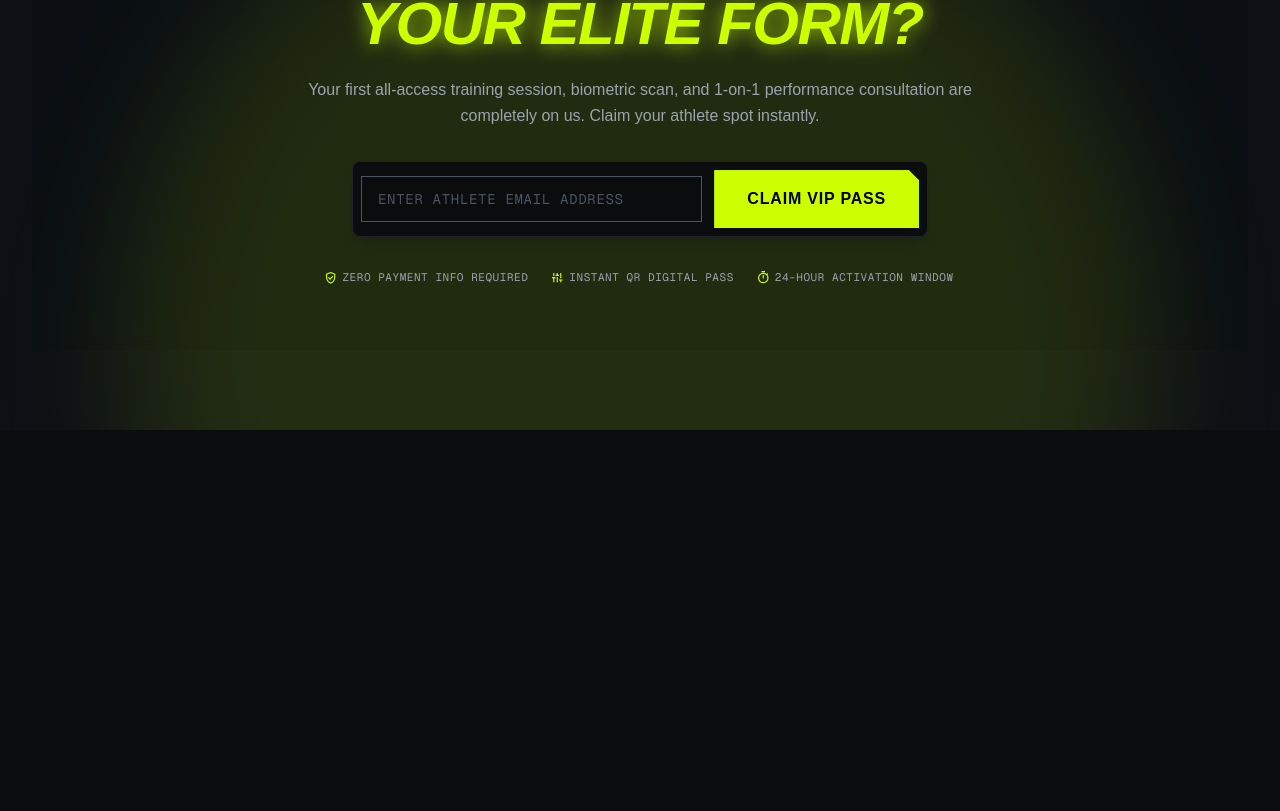
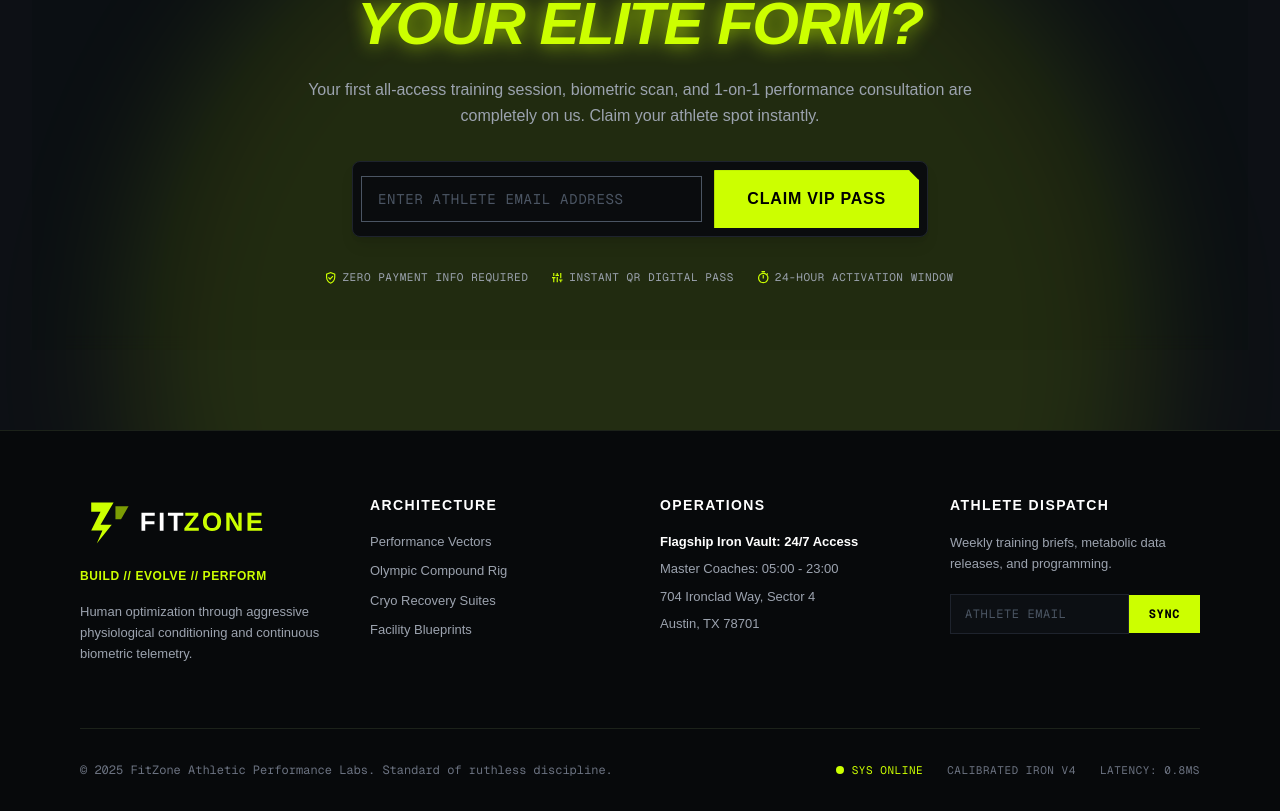
Before and after one commit to Mohamed-Mos-aad/fitzone, a Next.js app: page / in a window 1280 px wide. Shown: the part 5408-6219 px from the top of the page. Before the commit the page ends 5838 px from the top, so only its background shows below. Built offline with nearby package versions, Linux system fonts and the light colour scheme.

Commit message:
Footer section finished

```diff
--- a/app/page.tsx
+++ b/app/page.tsx
@@ -7,6 +7,7 @@ import Coaches from "@/presentation/sections/landing/Coaches";
 import Timetable from "@/presentation/sections/landing/Timetable";
 import Facilities from "@/presentation/sections/landing/Facilities";
 import CTASection from "@/presentation/sections/landing/CTASection";
+import Footer from "@/presentation/sections/landing/Footer";
 
 
 
@@ -22,6 +23,7 @@ export default function Home() {
         <Timetable />
         <Facilities />
         <CTASection />
+        <Footer />
       </main>
     </>
   );
--- /dev/null
+++ b/presentation/sections/landing/Footer.tsx
@@ -0,0 +1,95 @@
+// ** Hooks && Tools
+import Image from 'next/image'
+import Link from 'next/link'
+// ** Assets
+import logo from '@/public/icons/logo.svg'
+
+
+
+export default function Footer() {
+    return (
+        <footer className="w-full bg-[#07090B] text-white border-t border-[#1C221A] pt-16 pb-8 px-6 sm:px-12 lg:px-20">
+            <div className="grid grid-cols-1 md:grid-cols-2 lg:grid-cols-4 gap-10 pb-16">
+                <div className="flex flex-col gap-4">
+                    <Image src={logo} alt='logo'/>
+
+                    <p className="text-[12px] font-bold text-[#CCFF00] tracking-wider uppercase">
+                        BUILD // EVOLVE // PERFORM
+                    </p>
+
+                    <p className="text-[13px] text-[#9CA3AF] leading-relaxed max-w-xs">
+                        Human optimization through aggressive physiological conditioning and continuous biometric telemetry.
+                    </p>
+                </div>
+
+                <div className="flex flex-col gap-4">
+                    <h3 className="text-[14px] font-bold tracking-widest uppercase text-white">
+                        ARCHITECTURE
+                    </h3>
+                    <ul className="flex flex-col gap-2.5 text-[13px] text-[#9CA3AF]">
+                        <li>
+                            <Link href="#" className="hover:text-[#CCFF00] transition-colors">Performance Vectors</Link>
+                        </li>
+                        <li>
+                            <Link href="#" className="hover:text-[#CCFF00] transition-colors">Olympic Compound Rig</Link>
+                        </li>
+                        <li>
+                            <Link href="#" className="hover:text-[#CCFF00] transition-colors">Cryo Recovery Suites</Link>
+                        </li>
+                        <li>
+                            <Link href="#" className="hover:text-[#CCFF00] transition-colors">Facility Blueprints</Link>
+                        </li>
+                    </ul>
+                </div>
+
+                <div className="flex flex-col gap-4">
+                    <h3 className="text-[14px] font-bold tracking-widest uppercase text-white">
+                        OPERATIONS
+                    </h3>
+                    <div className="flex flex-col gap-2 text-[13px] text-[#9CA3AF]">
+                        <p className="font-semibold text-white">Flagship Iron Vault: 24/7 Access</p>
+                        <p>Master Coaches: 05:00 - 23:00</p>
+                        <p>704 Ironclad Way, Sector 4</p>
+                        <p>Austin, TX 78701</p>
+                    </div>
+                </div>
+
+                <div className="flex flex-col gap-4">
+                    <h3 className="text-[14px] font-bold tracking-widest uppercase text-white">
+                        ATHLETE DISPATCH
+                    </h3>
+                    <p className="text-[13px] text-[#9CA3AF] leading-relaxed">
+                        Weekly training briefs, metabolic data releases, and programming.
+                    </p>
+                    <form className="flex items-center gap-0 w-full mt-1">
+                        <input
+                            type="email"
+                            placeholder="ATHLETE EMAIL"
+                            className="w-full bg-[#0C0F13] border border-[#1E232D] px-3.5 py-2.5 text-[12px] text-white placeholder-[#4B5563] focus:outline-none font-mono tracking-wider uppercase"
+                        />
+                        <button
+                            type="submit"
+                            className="bg-[#CCFF00] text-black font-bold text-[12px] px-5 py-2.5 hover:bg-[#b3e600] transition-colors font-mono tracking-wider uppercase"
+                        >
+                            SYNC
+                        </button>
+                    </form>
+                </div>
+            </div>
+
+            <div className="border-t border-[#1C221A] pt-8 flex flex-col md:flex-row justify-between items-start md:items-center gap-4 text-[12px] text-[#6B7280] font-mono">
+                <p>
+                    © 2025 FitZone Athletic Performance Labs. Standard of ruthless discipline.
+                </p>
+                <div className="flex flex-wrap items-center gap-6 uppercase tracking-wider text-[11px]">
+                    <span className="flex items-center gap-2 text-[#CCFF00]">
+                        <span className="w-2 h-2 rounded-full bg-[#CCFF00]"></span>
+                        SYS ONLINE
+                    </span>
+                    <span>CALIBRATED IRON V4</span>
+                    <span>LATENCY: 0.8MS</span>
+                </div>
+            </div>
+        </footer>
+    )
+}
```
